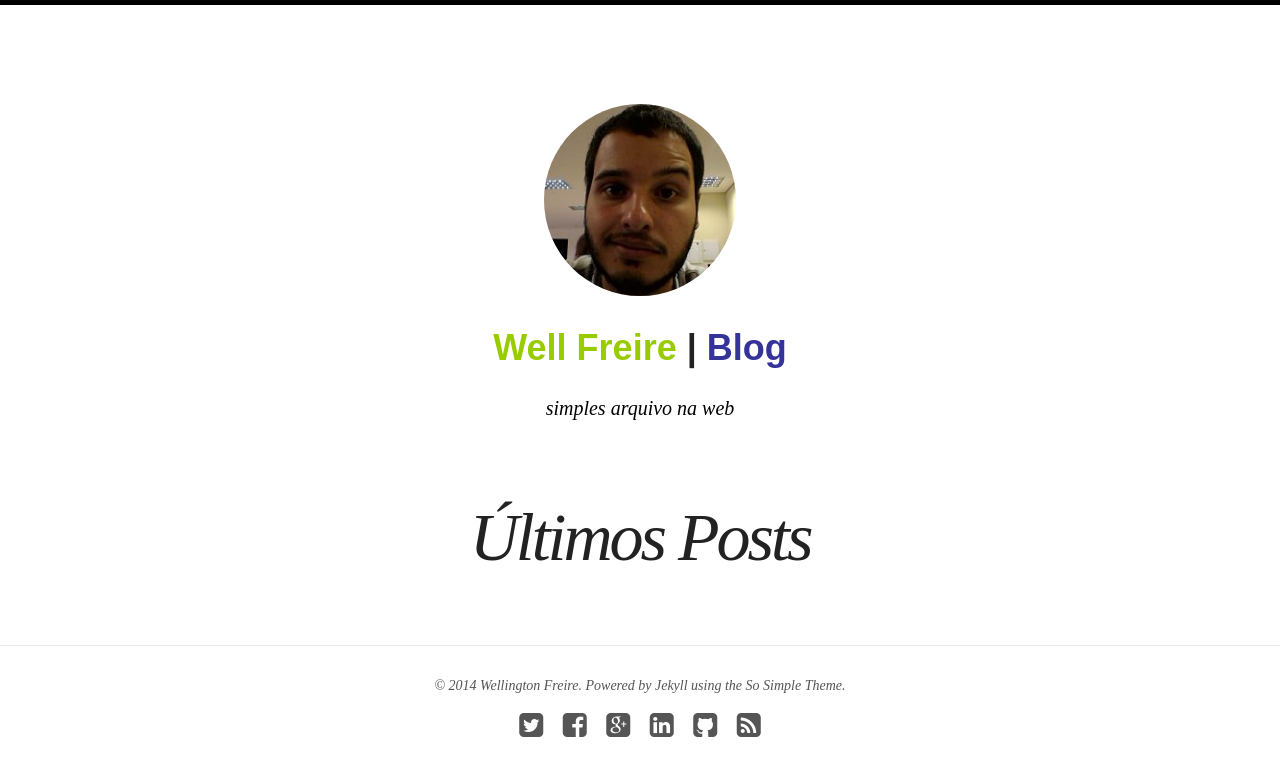
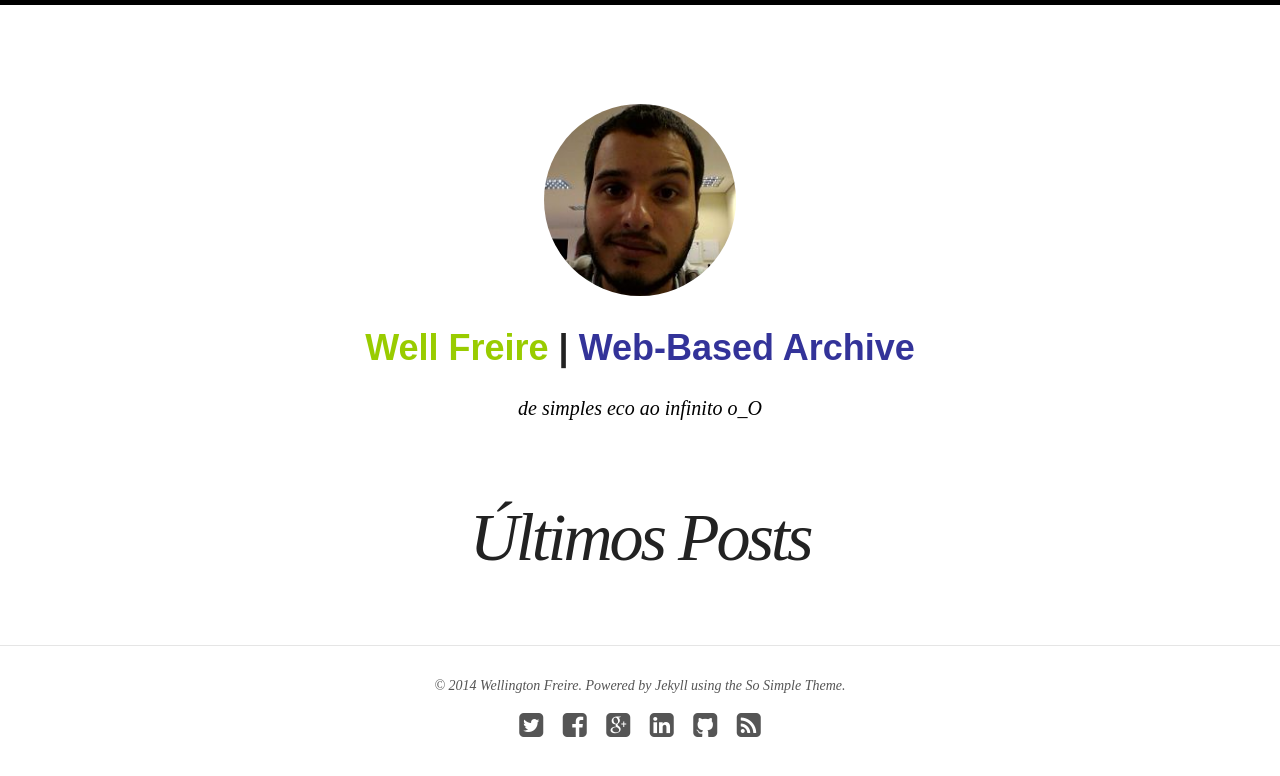
Before and after one commit to wellfreire/wellfreire.github.io, a Jekyll site: the page built from index.html, in a window 1280 px wide. Shown: the top 776 px of the page. Built offline with Jekyll 4.4.1, drawn with Linux system fonts in a browser that asks for light colours; nearby versions of some CDN libraries.

Commit message:
Changes site title and subtitle

```diff
--- a/_config.yml
+++ b/_config.yml
@@ -1,11 +1,10 @@
 # Site wide configuration
 
 title: Well Freire
-subtitle: Blog
+subtitle: Web-Based Archive
 locale: pt_BR
 timezone: America/Sao_Paulo
-description: simples arquivo na web
-#a simple web-based archive
+description: de simples eco ao infinito o_O
 logo: bio-photo.jpg
 search: true
 url:
```
